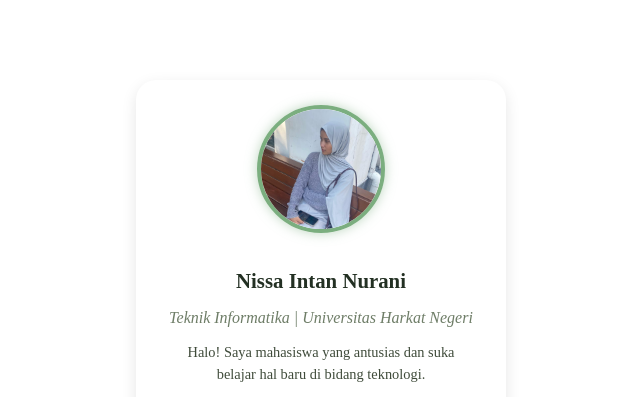
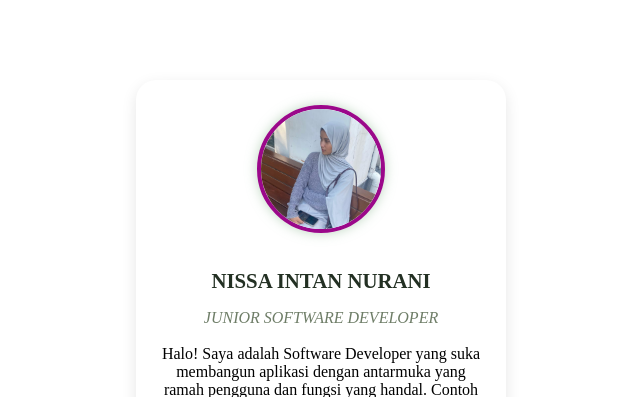
Before and after one commit to nissaintan21/tugas_profil, a plain HTML site: page index.html in a window 1280 px wide. Shown: the top 397 px of the page, without its empty margins (319-959 px from the left). Drawn offline with Linux system fonts and the light colour scheme.

Commit message:
Update fitur sesuai kebutuhan

```diff
--- a/css/style.css
+++ b/css/style.css
@@ -1,4 +1,4 @@
-/* ===== KARTU PROFIL ===== */
+
 .profile-card {
   background: #fff;
   width: 320px;
@@ -9,18 +9,17 @@
   box-shadow: 0 5px 15px rgba(0, 0, 0, 0.1);
 }
 
-/* ===== FOTO PROFIL ===== */
+
 .profile-img {
   width: 120px;
   height: 120px;
   border-radius: 50%;
-  object-fit: cover;        /* supaya proporsi wajah tetap pas */
-  border: 4px solid #7BAE7F; /* warna hijau sage misalnya */
+  object-fit: cover;
+  border: 4px solid #9b088a;
   margin-bottom: 15px;
   box-shadow: 0 0 12px rgba(123, 174, 127, 0.5);
 }
 
-/* ===== TEKS ===== */
 .name {
   font-size: 1.3rem;
   color: #233023;
@@ -41,7 +40,6 @@
   padding: 0 10px;
 }
 
-/* ===== SOSIAL MEDIA ===== */
 .social-links {
   display: flex;
   justify-content: center;
--- a/index.html
+++ b/index.html
@@ -5,17 +5,17 @@
   <meta name="viewport" content="width=device-width, initial-scale=1.0" />
   <title>Kartu Profil Pribadi</title>
 
-  <!-- 🔗 Hubungkan file CSS di sini -->
+
   <link rel="stylesheet" href="css/style.css">
 </head>
 
 <body>
   <div class="profile-card">
     <img src="img/fotoprofil.jpg" alt="Foto Profil" class="profile-img">
-    <h2 class="name">Nissa Intan Nurani</h2>
-    <p class="role">Teknik Informatika | Universitas Harkat Negeri</p>
+    <h2 class="name">NISSA INTAN NURANI</h2>
+    <p class="role">JUNIOR SOFTWARE DEVELOPER</p>
     <p class="bio">
-      Halo! Saya mahasiswa yang antusias dan suka belajar hal baru di bidang teknologi.
+      <p><p>Halo! Saya adalah Software Developer yang suka membangun aplikasi dengan antarmuka yang ramah pengguna dan fungsi yang handal. Contoh ini menunjukkan konsep yan
     </p>
 
     <div class="social-links">
```
